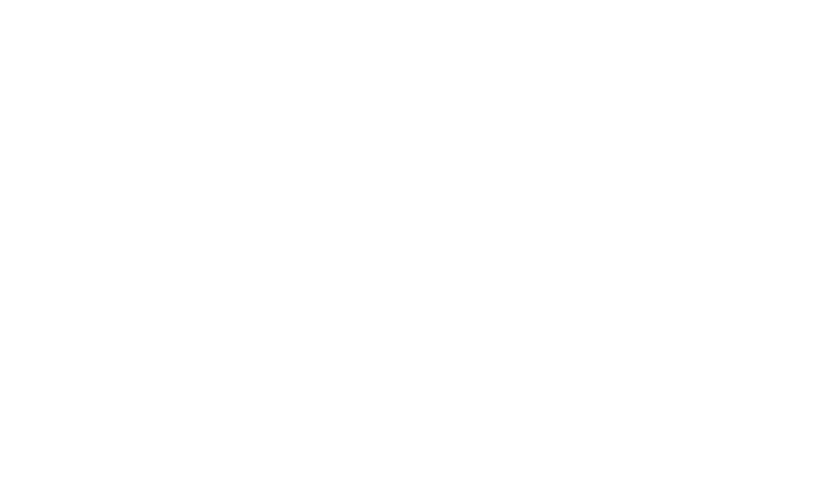
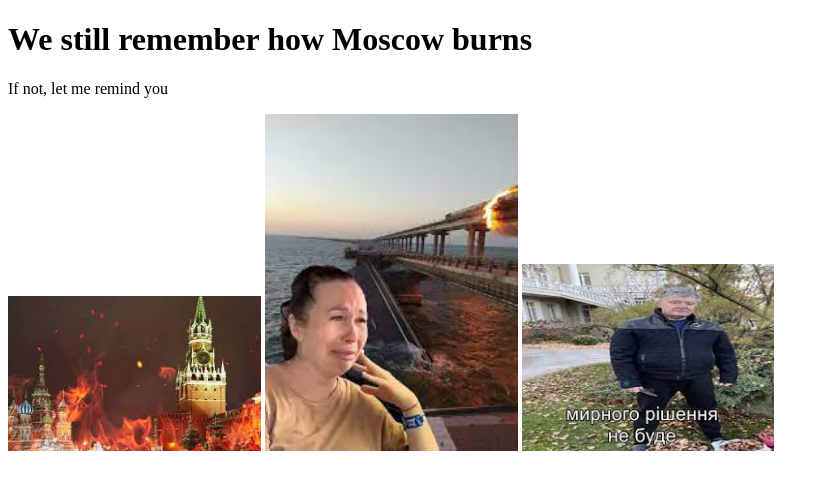
Before and after one commit to maksym-semeniuta/Test-New-Repo, a plain HTML site: page gallery.html in a window 1280 px wide. Shown: the whole page, without its empty margins (0-829 px from the left). Drawn offline with Linux system fonts and the light colour scheme.

Commit message:
commit #3 : Gallery file updated. New images added

```diff
--- a/gallery.html
+++ b/gallery.html
@@ -7,6 +7,11 @@
     <title>Pictures</title>
 </head>
 <body>
+    <h1>We still remember how Moscow burns</h1>
+    <p>If not, let me remind you</p>
+    <img src="./images/burn1.jpeg" alt="opps" width="20%" height="20%">
+    <img src="./images/Crimea.jpeg" alt="oops" width="20%" height="20%">
+    <img src="./images/poroh.jpeg" alt="oops" width="20%" height="20%">
 
 </body>
 </html>
```
Also changed, not shown: images/Crimea.jpeg (added), images/burn1.jpeg (added), images/poroh.jpeg (added), 1 other file.
